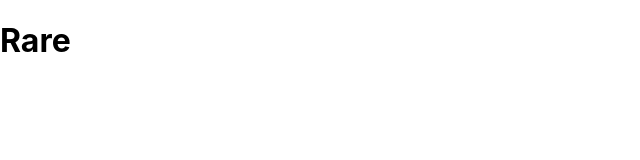
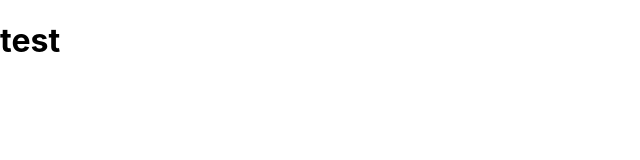
Before and after one commit to Maurexfontys/raRe, a React (Create React App) app: page / in a window 1280 px wide. Shown: the top 160 px of the page, without its empty margins (0-640 px from the left). Built offline with nearby package versions, Linux system fonts and the light colour scheme.

Commit message:
node version 16.13.1

```diff
--- a/package.json
+++ b/package.json
@@ -3,10 +3,14 @@
   "version": "0.1.0",
   "private": true,
   "dependencies": {
+    "@fortawesome/fontawesome-svg-core": "^1.2.36",
+    "@fortawesome/free-solid-svg-icons": "^5.15.4",
+    "@fortawesome/react-fontawesome": "^0.1.16",
     "@testing-library/jest-dom": "^5.16.1",
     "@testing-library/react": "^12.1.2",
     "@testing-library/user-event": "^13.5.0",
     "react": "^17.0.2",
+    "react-anchor-link-smooth-scroll": "^1.0.12",
     "react-dom": "^17.0.2",
     "react-router": "^6.1.1",
     "react-router-dom": "^6.1.1",
--- a/src/components/raRe/pages/Landing.js
+++ b/src/components/raRe/pages/Landing.js
@@ -3,9 +3,9 @@
 class Landing extends React.Component {
   render() {
     return (
-      <div>
-        <h1>Rare</h1>
-      </div>
+      <>
+        <h1>test</h1>
+      </>
     );
   }
 }
```
Also changed, not shown: 1 other file (tests, documents, lock files or other folders).
